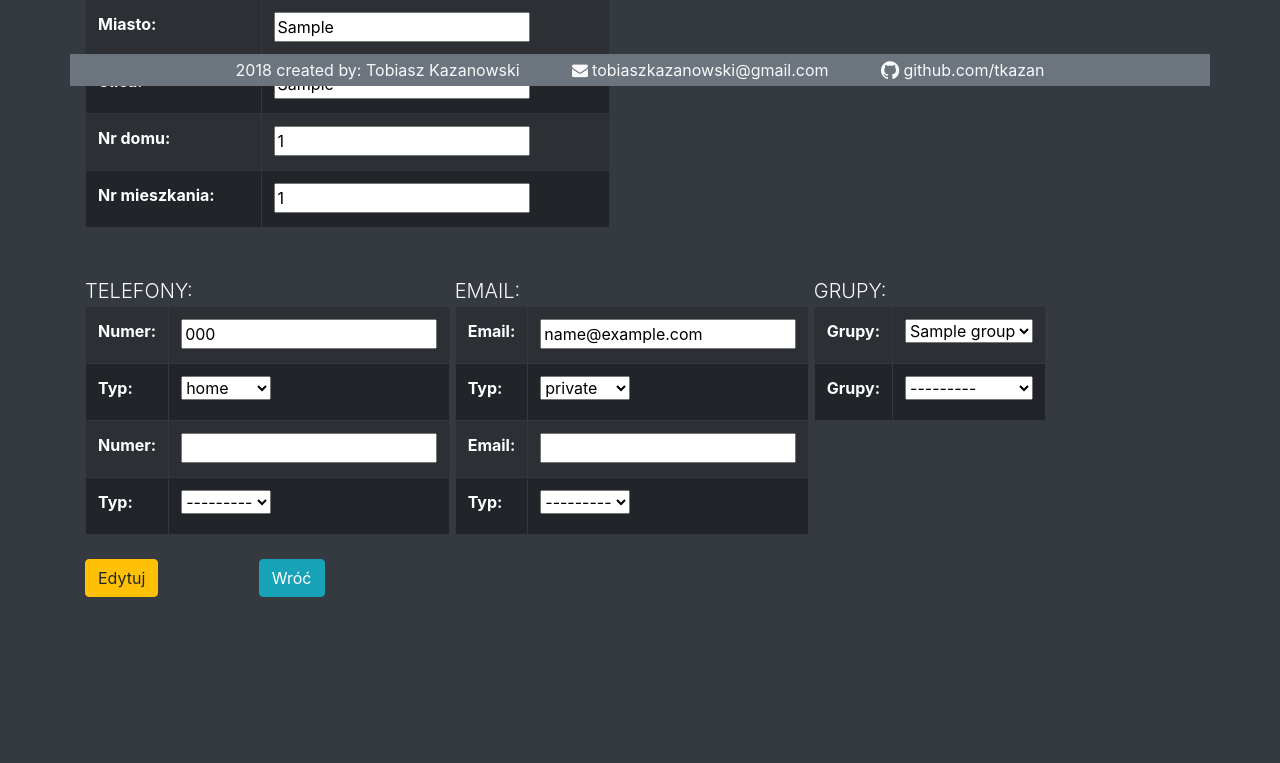
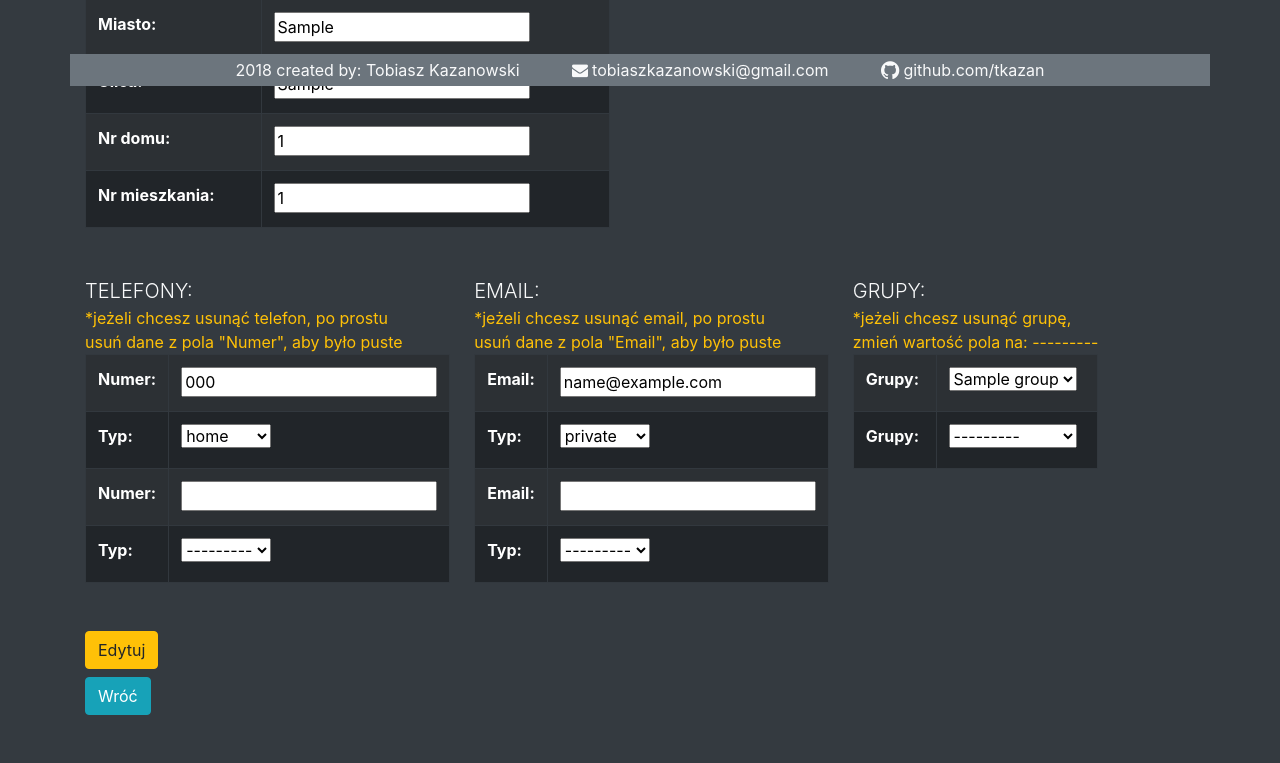
Before and after one commit to tkazan/ContactBox, a Django app: page /contactbox/modify/1 in a window 1280 px wide. Shown: the part 714-1477 px from the top of the page. Before the commit the page ends 1311 px from the top, so only its background shows below. Run offline with Django 3.2, Linux system fonts and the light colour scheme; tables that the repository leaves empty hold one stand-in row (values such as "Sample post"); some libraries are stand-ins or nearby versions.

Commit message:
completed modify functionality

```diff
--- a/ContactBoxApp/templates/ContactBox/modify.html
+++ b/ContactBoxApp/templates/ContactBox/modify.html
@@ -27,32 +27,42 @@
         <br/>
         <div class="clearfix"></div>
         <br/>
+        <div class="float-left mr-4">
             <label><span class="lead">TELEFONY:</span><br/>
+                <span class="text-warning">*jeżeli chcesz usunąć telefon, po prostu<br/>
+                                            usuń dane z pola "Numer", aby było puste</span>
                 <table class="table table-dark table-striped table-bordered">
                     {{ form3 }}
                 </table>
             </label>
-
+        </div>
+        <div class="float-left mr-4">
             <label><span class="lead">EMAIL:</span><br/>
+                <span class="text-warning">*jeżeli chcesz usunąć email, po prostu<br/>
+                                            usuń dane z pola "Email", aby było puste</span>
                 <table class="table table-dark table-striped table-bordered">
                     {{ form4 }}
                 </table>
             </label>
-
+        </div>
+        <div class="float-left mr-4">
             <label><span class="lead">GRUPY:</span><br/>
+                <span class="text-warning">*jeżeli chcesz usunąć grupę,<br/>
+                                        zmień wartość pola na: ---------</span>
                 <table class="table table-dark table-striped table-bordered">
                     {{ form5.as_table }}
                 </table>
             </label>
+        </div>
+        <div class="clearfix"></div>
         <br/>
         <input class="btn btn-warning mr-5" type="submit" value="Edytuj">
+
+        <br/>
+    </form>
     <a href="{% url 'contactbox:home' %}">
-            <button class="btn btn-info ml-5">Wróć</button>
+        <button class="btn btn-info mt-2">Wróć</button>
     </a>
-        <br/>
-
-
-    </form>
 
 {% endblock %}
 
--- a/ContactBoxApp/views.py
+++ b/ContactBoxApp/views.py
@@ -116,6 +116,7 @@ class ModifyPersonView(View):
             {'groups': element.groups} for element in
             PersonGroups.objects.filter(person=person)
         ])
+
         ctx = {
             "person": person,
             'form': form,
@@ -151,25 +152,30 @@ class ModifyPersonView(View):
 
             for form in form3:
                 if form.is_valid():
-                    f = form.save(commit=False)
-                    if f.number is not None:
+                    f3 = form.save(commit=False)
+                    if f3.number is not None:
                         form.save()
-                    if f.id is not None and f.number is None:
-                        f.delete()
+                    if f3.id is not None and f3.number is None:
+                        f3.delete()
 
             for form in form4:
                 if form.is_valid():
-                    f = form.save(commit=False)
-                    if f.email != "":
+                    f4 = form.save(commit=False)
+                    if f4.email != "":
                         form.save()
-                    if f.id is not None and f.email == "":
-                        f.delete()
+                    if f4.id is not None and f4.email == "":
+                        f4.delete()
 
-            # for form in form5:
-            #     if form.is_valid():
-            #         form.save(commit=False)
-            #         form.person = f
-            #         form.save()
+            for form in form5:
+                if form.is_valid():
+                    f5 = form.save(commit=False)
+                    try:
+                        f5.person = person
+                        my_list = [element.groups for element in PersonGroups.objects.filter(person=person)]
+                        if f5.groups not in my_list:
+                            f5.save()
+                    except:
+                        pass
 
             return redirect(reverse('contactbox:home'))
 
```
Lines whose indentation alone changed are shown as unchanged.
